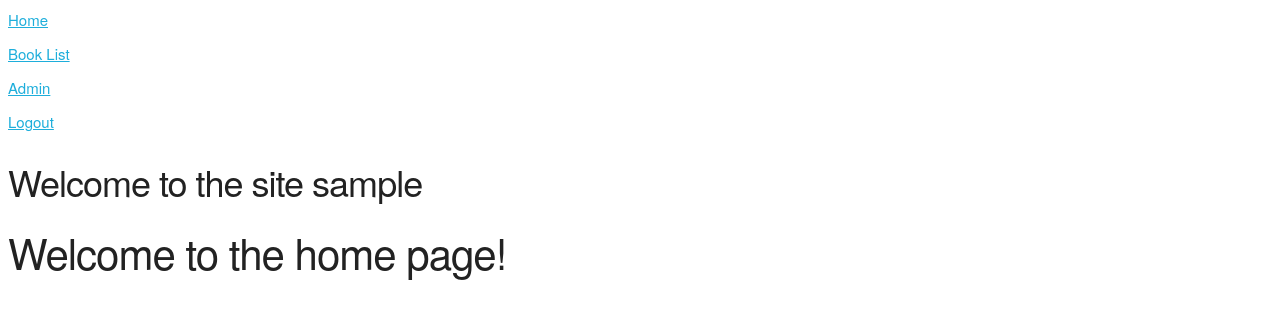
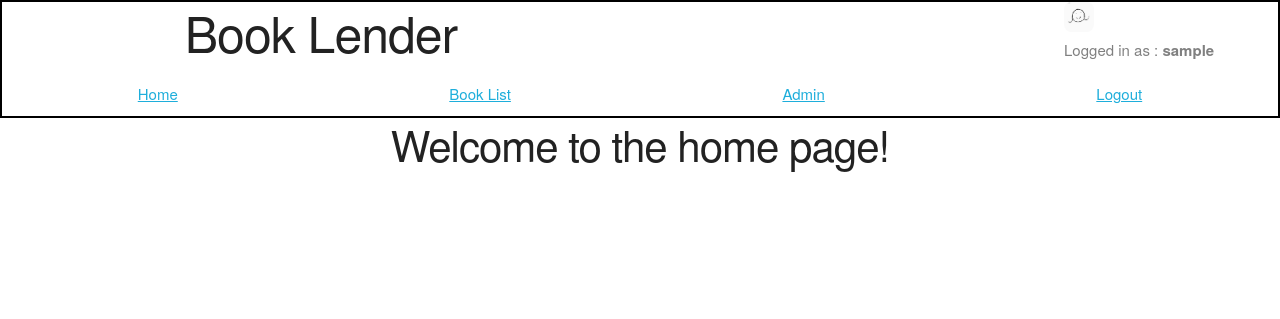
Before and after one commit to schoentr/django_lender, a Django app: page / in a window 1280 px wide. Shown: the top 319 px of the page. Run offline with Django 3.2, Linux system fonts and the light colour scheme; the visitor is signed in with stand-in values (Sample User, id 1); parts of the project's set-up code (start-up, migrations or seed data) failed here and were passed over.

Commit message:
more style

```diff
--- a/django_lender_project/settings.py
+++ b/django_lender_project/settings.py
@@ -128,6 +128,7 @@ USE_TZ = True
 # https://docs.djangoproject.com/en/2.1/howto/static-files/
 
 STATIC_URL = '/static/'
+StatIC_ROOT = os.path.join(BASE_DIR,'static')
 
 #Django Registration Settings
 ACCOUNT_ACTIVATION_DAYS = 1
--- a/django_lender_project/static/css/styles.css
+++ b/django_lender_project/static/css/styles.css
@@ -2,6 +2,42 @@ nav li{
     text-decoration: none;
 
 }
+
+header{
+    border: 2px solid black;
+
+}
 nav ul{
+    display: flex;
+    flex-direction:  row;
+    justify-content: space-around;
     list-style: none;
+    margin-bottom: 0;
 }
+
+.book_detail, .book_list{
+    text-align: center;
+}
+h1,h2,h3{
+    text-align:center;
+}
+#book_lender_heading{
+    width:50%;
+    display:inline-block;
+    text-justify: left;
+}
+#user_heading{
+    padding-right: 5%;
+    margin-top:0;
+    float:right;
+    text-justify: right;
+    color:gray
+}
+#user_image{
+    display:inline-block;
+    height:30px;
+    border-radius: 25%;
+}
+span{
+    width:fit-content;
+}
--- a/django_lender_project/templates/generic/base.html
+++ b/django_lender_project/templates/generic/base.html
@@ -5,13 +5,20 @@
   <meta charset="UTF-8">
   <meta name="viewport" content="width=device-width, initial-scale=1.0">
   <meta http-equiv="X-UA-Compatible" content="ie=edge">
-  <link rel="stylesheet" href="{%static "css/normailze.css" %}">
+  <link rel="stylesheet" href="{%static "css/normalize.css" %}">
   <link rel="stylesheet" href="{%static "css/skeleton.css" %}">
   <link rel="stylesheet" href="{%static "css/styles.css" %}">
   <title>{% block title %}{% endblock %}</title>
 </head>
 <body>
   <header>
+    <h1 id="book_lender_heading">Book Lender</h1>
+    {% if user.is_authenticated %}
+    <span id="user_heading">
+      <img id="user_image" src="{%static "assets/allie.jpg" %}">
+      <h6>Logged in as : <strong>{{ user.username }}</strong> </h3>
+      </span>
+    {% endif %}
     <nav>
       <ul>
         <li><a href="{% url "home" %}">Home</a></li>
@@ -27,9 +34,6 @@
         {% endif %}
       </ul>
     </nav>
-    {% if user.is_authenticated %}
-    <h3>Welcome to the site {{ user.username }}</h3>
-    {% endif %}
   </header>
   <main>
     {% block content %}
```
Also changed, not shown: django_lender_project/static/assets/allie.jpg (added).
